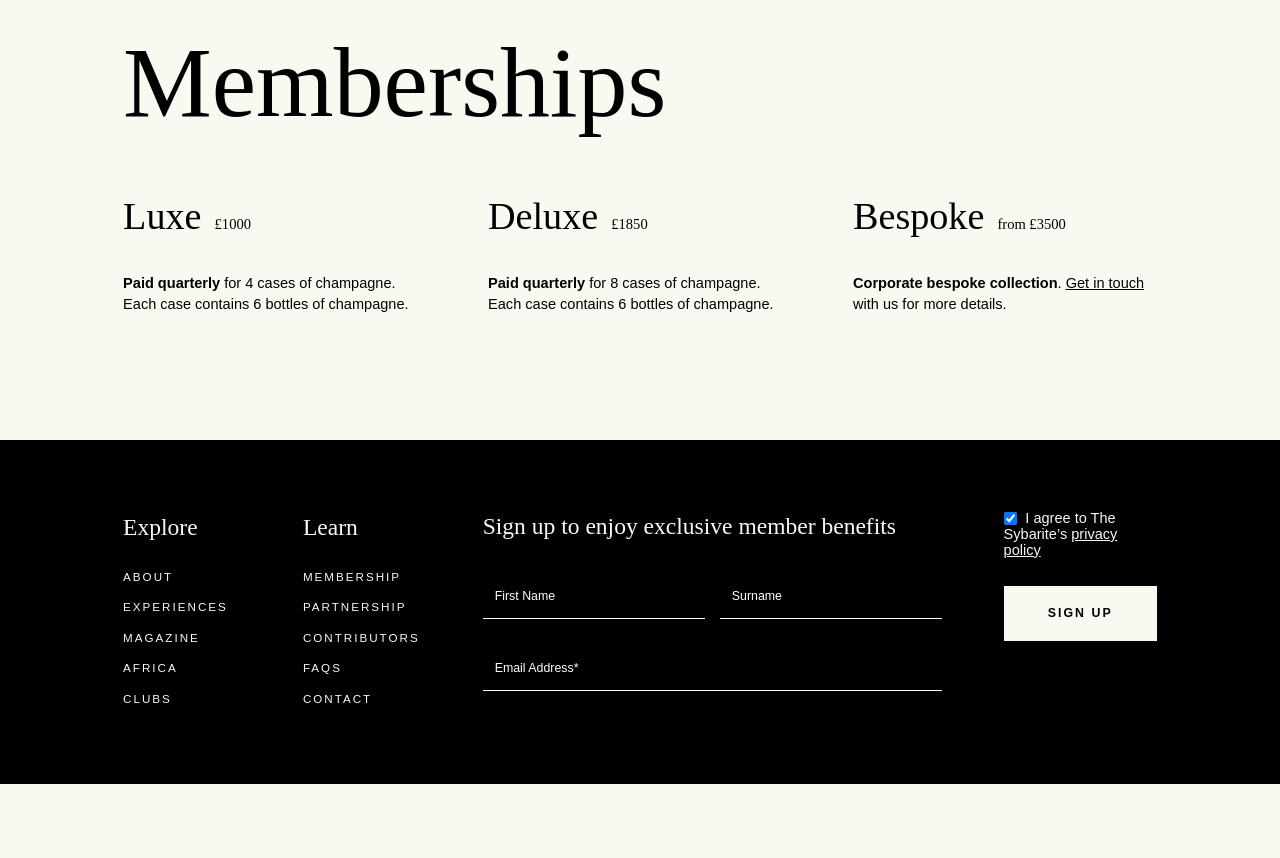
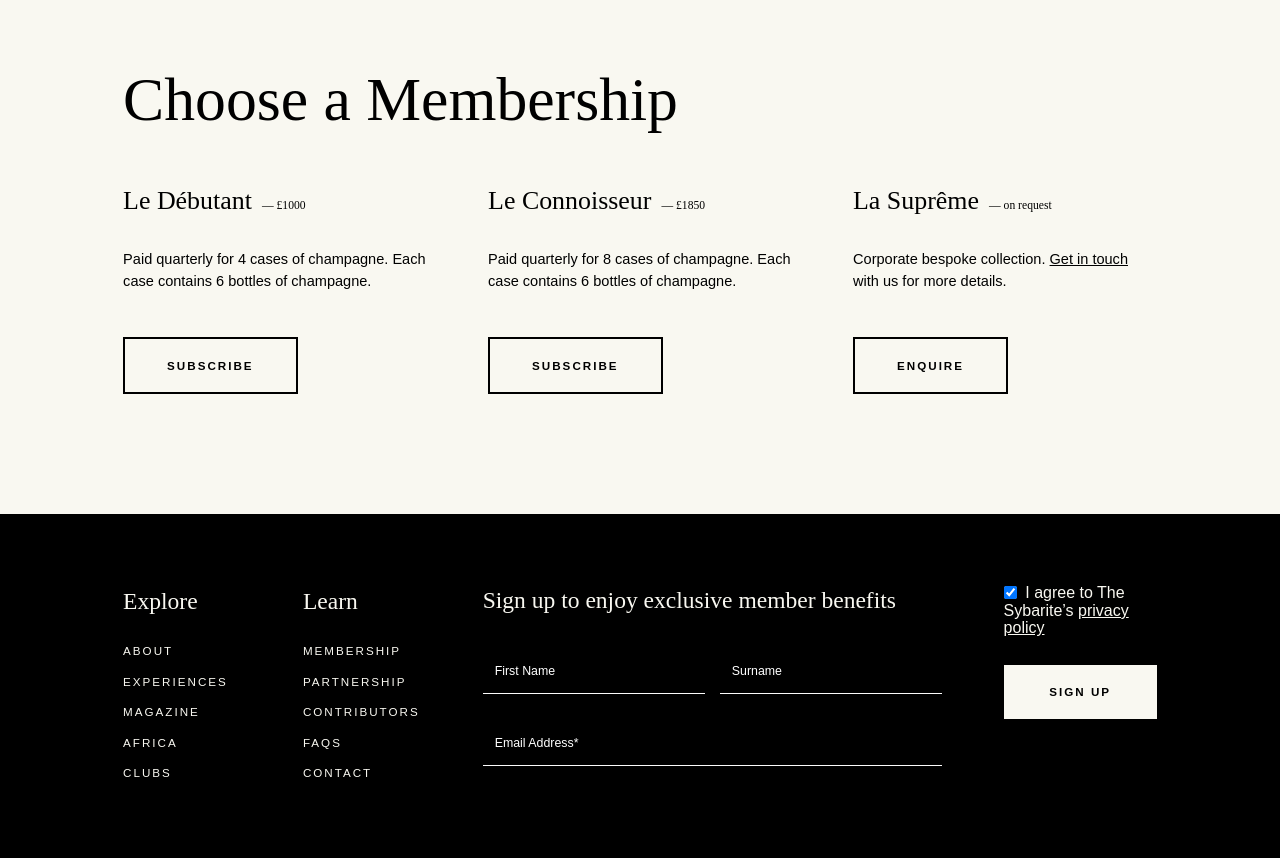
Before and after one commit to JayGeorge/thesybarite_org_static, a PHP site: page /champagne-club.php in a window 1280 px wide. Shown: the part 2733-3591 px from the top of the page. Before the commit the page ends 3517 px from the top, so only its background shows below. Run offline with PHP 8.4, Linux system fonts and the light colour scheme; some web fonts are replaced.

Commit message:
Champagne Club -- logged out draft

```diff
--- a/champagne-club.php
+++ b/champagne-club.php
@@ -51,7 +51,7 @@
 
                         <p>Customise your quarterly champagne delivery according to how many bottles and which types of champagne you are looking for. The champagnes we source are continuously expanding as part of our passion for supporting small producers, all of whom produce under 100,000 bottles a year and are difficult to source in the UK and US.</p>
 
-                        <p>Discover the unique offering of the Champagne region like never before. Join our exclusive champagne community, learn more about the vineyards we work with and select which champagne package works best for you. We’ll do the rest.<p>
+                        <p>Discover the unique offering of the Champagne region like never before. <a href="">Join our exclusive champagne community</a>, where you’ll learn more about the vineyards we work with and select which champagne package works best for you. We’ll do the rest.<p>
                     </div>
                     <img src="/img/purple-grapes.jpg" alt="test" class="side-image" />
                 </div>
@@ -89,22 +89,22 @@
                 <img src="/img/vineyard-with-people.jpg" alt="test" />
                 </div>
 
-                <h2 class="large-title">Memberships</h2>
+                <h2 class="medium-title">Choose a Membership</h2>
                 <div class="feature-columns feature-columns--l">
                     <div class="feature-columns__column">
-                        <h3 class="feature-columns__title">Luxe <span class="feature-columns__title-motif">£1000</span></h3>
-                        <p class="feature-columns__description"><strong>Paid quarterly</strong> for 4 cases of champagne. Each case contains 6 bottles of champagne.</p>
-                        <!-- <div class="btn btn--1"><a href="">Subscribe</a></div> -->
+                        <h3 class="feature-columns__title">Le Débutant <span class="feature-columns__title-motif">£1000</span></h3>
+                        <p class="feature-columns__description">Paid quarterly for 4 cases of champagne. Each case contains 6 bottles of champagne.</p>
+                        <div class="btn btn--2"><a href="">Subscribe</a></div>
                     </div>
                     <div class="feature-columns__column">
-                        <h3 class="feature-columns__title">Deluxe <span class="feature-columns__title-motif">£1850</span></h3>
-                        <p class="feature-columns__description"><strong>Paid quarterly</strong> for 8 cases of champagne. Each case contains 6 bottles of champagne.</p>
-                        <!-- <div class="btn btn--1"><a href="">Subscribe</a></div> -->
+                        <h3 class="feature-columns__title">Le Connoisseur <span class="feature-columns__title-motif">£1850</span></h3>
+                        <p class="feature-columns__description">Paid quarterly for 8 cases of champagne. Each case contains 6 bottles of champagne.</p>
+                        <div class="btn btn--2"><a href="">Subscribe</a></div>
                     </div>
                     <div class="feature-columns__column">
-                        <h3 class="feature-columns__title">Bespoke <span class="feature-columns__title-motif">from £3500</span></h3>
-                        <p class="feature-columns__description"><strong>Corporate bespoke collection</strong>. <a href="">Get in touch</a> with us for more details.</p>
-                        <!-- <div class="btn btn--1"><a href="">Enquire</a></div> -->
+                        <h3 class="feature-columns__title">La Suprême <span class="feature-columns__title-motif">on request</span></h3>
+                        <p class="feature-columns__description">Corporate bespoke collection. <a href="">Get in touch</a> with us for more details.</p>
+                        <div class="btn btn--2"><a href="">Enquire</a></div>
                     </div>
                 </div>
             </div>
--- a/css/core.css
+++ b/css/core.css
@@ -131,6 +131,7 @@
     --font-size-s-x-x-rem: 0.618rem;
 
     --font-size-s-x: 0.8em;
+    --font-size-s-x-rem: 0.8rem;
 
     --font-size-m: 1.618em;
     --font-size-m-rem: 1.618rem;
@@ -599,7 +600,6 @@ a {
 /* .u-link-style-1 a, */
 /* Components > Framework > Entry > Entry Content */
 .s-entry-content a {
-    text-decoration: none;
     color: var(--colour-turquoise);
 }
 /* GROUP ELEMENTS / FRAMEWORK / TEXT / LINK STYLES {/ LINKS} / ACCESSIBILITY / FOCUS
@@ -732,6 +732,7 @@ should be...
     text-transform: uppercase;
     letter-spacing: var(--letter-spacing-s);
     font-weight: var(--font-family-main-weight-strong);
+    font-size: var(--font-size-s-x);
 }
 
 /* Not .btn + .btn in case a button is next to a different tag such as <p/> */
@@ -778,19 +779,15 @@ button svg {
 =================================================== */
 /* 1 */
 .btn--1 a {
-    border: 2px solid var(--colour-accent);
-    border-radius: 50px;
+    border: none;
+    background: var(--colour-black);
+    color: var(--colour-pale);
+}
+
+/* 2 */
+.btn--2 a {
+    border: 2px solid black;
     font-size: var(--font-size-s-x);
-}
-
-/* 2 */
-.btn--2 a,
-button.btn--2,
-/* e.g. Components > Framework > Forms > Layout */
-.c-form [type="submit"] {
-    background: var(--colour-turquoise);
-    color: white;
-    border-radius: var(--border-radius-s);
 }
 
 
@@ -1162,7 +1159,7 @@ body > div > header > nav > ul > li:nth-child(3) > a {
 }
 
 .feature-columns--l .feature-columns__description {
-    padding-block-end: var(--spacing-s-2);
+    padding-block-end: var(--spacing-l);
 }
 
 .feature-columns li {
@@ -1175,13 +1172,17 @@ body > div > header > nav > ul > li:nth-child(3) > a {
 /* GROUP COMPONENTS / FEATURE COLUMNS / DECORATION
 =================================================== */
 .feature-columns__title {
-    font-size: var(--font-size-l);
+    font-size: var(--font-size-m-custom);
     line-height: var(--font-size-l-line-height);
 }
 
 .feature-columns__title-motif {
     padding-inline-start: var(--spacing-s-x-x);
-    font-size: var(--font-size-s-x-x-x);
+    font-size: var(--font-size-s-x-rem);
+}
+
+.feature-columns__title-motif::before {
+    content: "— ";
 }
 
 .feature-columns__description {
--- a/css/forms.css
+++ b/css/forms.css
@@ -61,7 +61,7 @@ input::placeholder {
 
 label {
     /* Fixed */
-    /* font-size: 16px; */
+    font-size: 16px;
     /* Override line-height set on body */
     /* e.g. >> footer privacy policy checkbox */
     line-height: 1.1;
@@ -222,11 +222,6 @@ label {
 [type="submit"] {
     /* Always on a separate line */
     display: block!important;
-    /* Organisms > Forms > Plugins > Mailchimp */
-    /* =JFG. e.g. Subscribe button for Mailchimp. This needs to be rem
-    because sometimes the form gets embedded in .s-entry-content which could be 1.1em.
-    We don't want the button size getting too big. */
-    font-size: 0.85rem;
     /* Same as HTML, overriding the default of 1 in the reset */
     line-height: 1.5;
     background: var(--colour-pale);
--- a/css/temp.css
+++ b/css/temp.css
@@ -48,7 +48,7 @@ article {
 .feature-image {
     max-width: var(--max-width-1);
     margin: auto;
-    margin-block-end: var(--spacing-m);
+    margin-block-end: var(--spacing-l-3);
     padding-inline-start: var(--spacing-l);
     padding-inline-end: var(--spacing-l);
     /* border: 3px solid red!important; */
```
